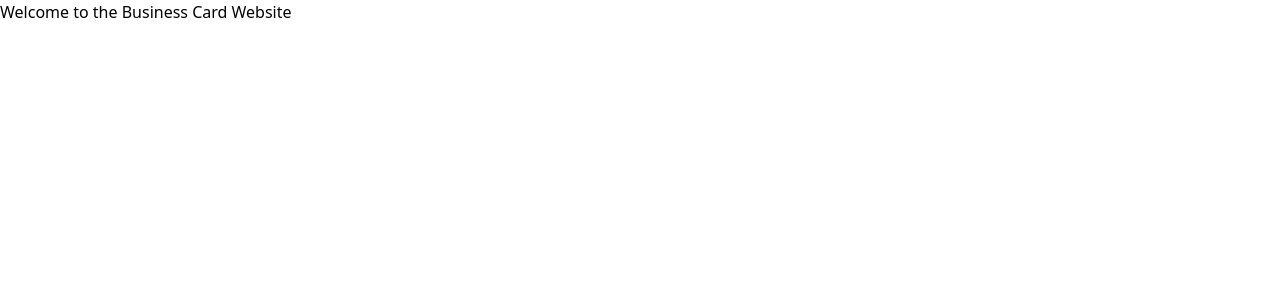
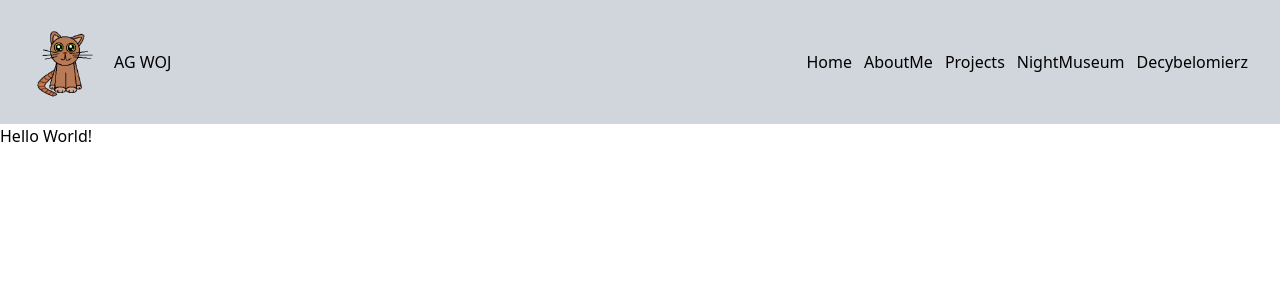
Before and after one commit to Feniks7002/business-card-website, a Next.js app: page / in a window 1280 px wide. Shown: the top 300 px of the page. Built offline with nearby package versions, Linux system fonts and the light colour scheme.

Commit message:
Basic file structure and first glance at RootLayout

```diff
--- /dev/null
+++ b/app/about/page.tsx
@@ -0,0 +1,3 @@
+export default function AboutPage() {
+    return <h1>About Me</h1>
+}
--- /dev/null
+++ b/app/decybelomierz/page.tsx
@@ -0,0 +1,3 @@
+export default function DecybelomierzPage() {
+    return <h1>DecybelomierzPage</h1>
+}
--- a/app/layout.tsx
+++ b/app/layout.tsx
@@ -1,9 +1,34 @@
 import "./globals.css";
+import Link from "next/link"
 
 export default function RootLayout({children,}: Readonly<{children: React.ReactNode;}>) {
   return (
     <html lang="en">
-      <body>{children}</body>
+      <body>
+        <header className="w-full bg-gray-300">
+          <nav className="flex justify-between px-8 py-6">
+            <div className="flex items-center gap-3">
+              <img
+                src={"/kot3.png"}
+                alt="main logo img"
+                className="w-[70px] h-auto hidden md:block"
+              />
+              <h1>AG WOJ</h1>
+            </div>
+            <ul className="flex items-center gap-3">
+              <li><Link href={"/"}>Home</Link></li>
+              <li><Link href={"/about"}>AboutMe</Link></li>
+              <li><Link href={"/site-projects"}>Projects</Link></li>
+              <li><Link href={"/museum"}>NightMuseum</Link></li>
+              <li><Link href={"/decybelomierz"}>Decybelomierz</Link></li>
+            </ul>
+          </nav>
+        </header>
+        {children}
+        {/* <footer className="w-full bg-gray-300 flex items-center justify-center p-4">
+          <p>&copy; 2023 AG WOJ. All rights reserved.</p>
+        </footer> */}
+      </body>
     </html>
   );
 }
--- /dev/null
+++ b/app/museum/page.tsx
@@ -0,0 +1,3 @@
+export default function MuseumPage() {
+    return <h1>MuseumPage</h1>
+}
--- a/app/page.tsx
+++ b/app/page.tsx
@@ -1,5 +1,5 @@
 export default function Home() {
   return (
-    <h1>Welcome to the Business Card Website</h1>
+    <h1>Hello World!</h1>
   );
 }
--- /dev/null
+++ b/app/site-projects/page.tsx
@@ -0,0 +1,3 @@
+export default function ProjectsPage() {
+    return <h1>ProjectsPage</h1>
+}
```
Also changed, not shown: public/kot3.png (added).
